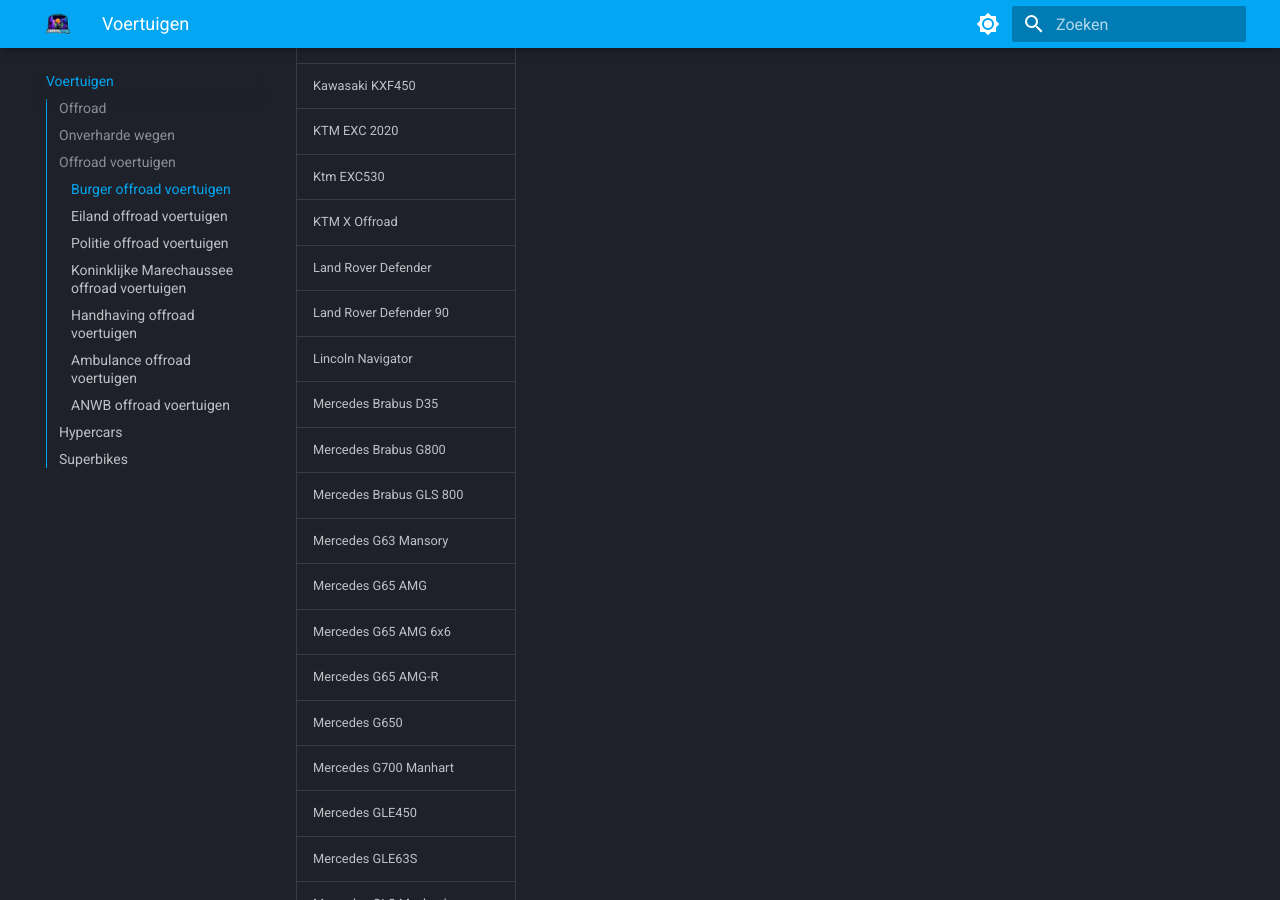
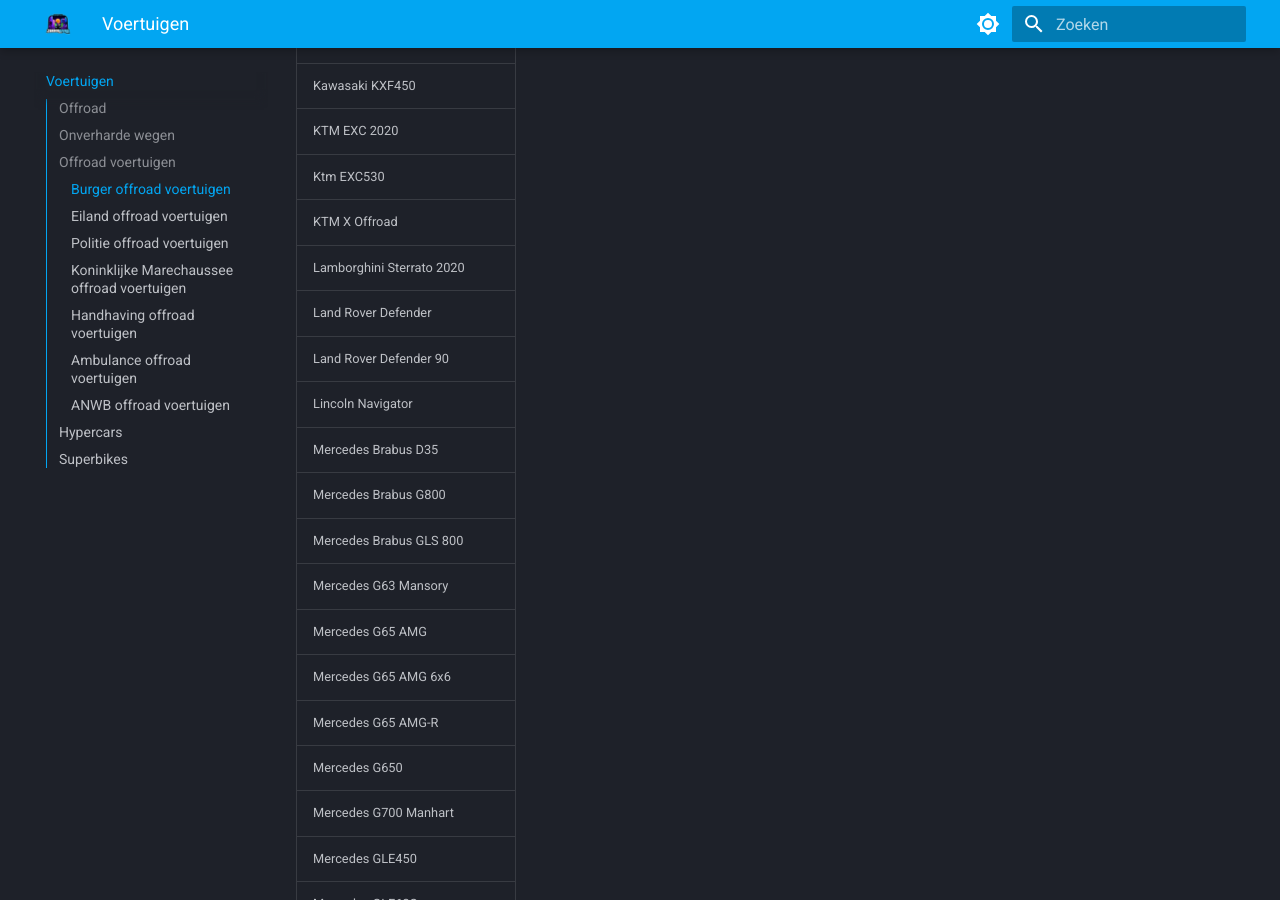
Before and after one commit to ZuiderStad-RP/regels, an MkDocs documentation site: the page built from docs/voertuigen.md, in a window 1280 px wide and 900 px high, scrolled down 2201 px. Built offline with MkDocs 1.6.1 and Material for MkDocs 9.7.7, drawn with Linux system fonts in a browser that asks for light colours.

Commit message:
Update voertuigen.md

```diff
--- a/docs/voertuigen.md
+++ b/docs/voertuigen.md
@@ -47,6 +47,7 @@
  <tr><td>KTM EXC 2020</td></tr>
  <tr><td>Ktm EXC530</td></tr>
  <tr><td>KTM X Offroad</td></tr>
+ <tr><td>Lamborghini Sterrato 2020</td></tr>
  <tr><td>Land Rover Defender</td></tr>
  <tr><td>Land Rover Defender 90</td></tr>
  <tr><td>Lincoln Navigator</td></tr>
```
